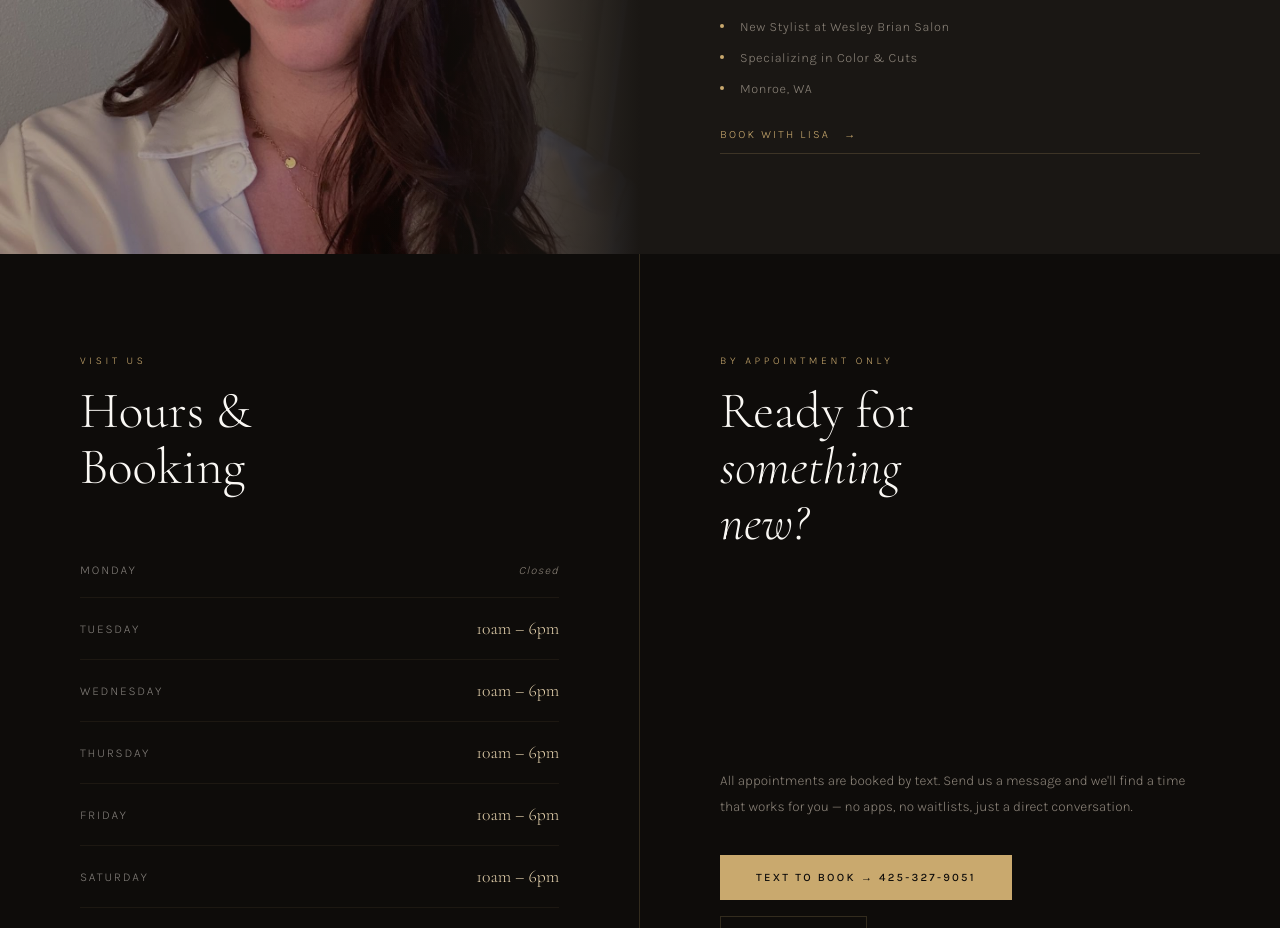
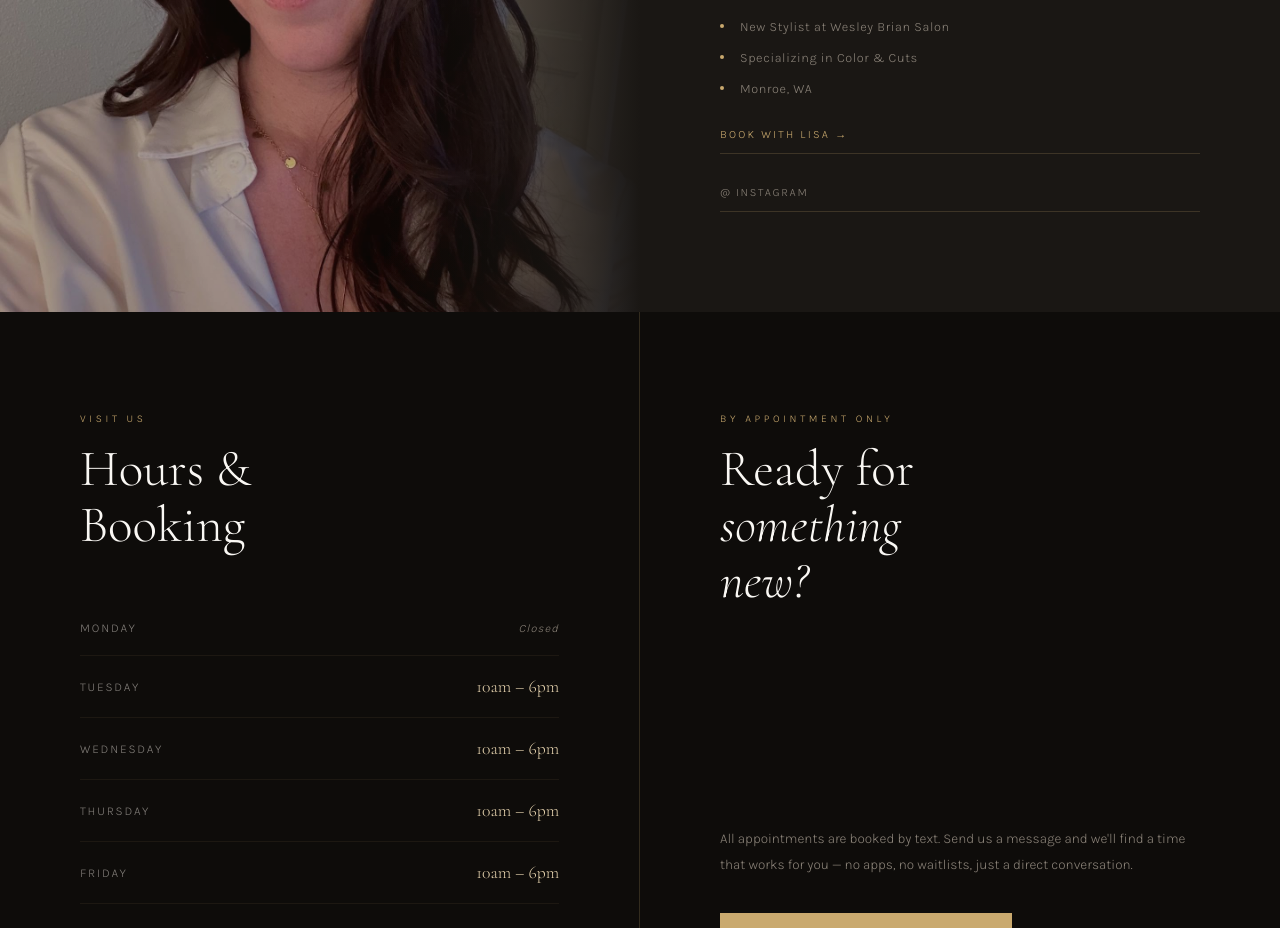
Before and after one commit to damonjbrown-cloud/apexworks-site, a plain HTML site: page wesleybrian.html in a window 1280 px wide. Shown: the part 3640-4568 px from the top of the page. Drawn offline with nearby package versions, Linux system fonts and the light colour scheme.

Commit message:
Add Lisa Instagram link

```diff
--- a/wesleybrian.html
+++ b/wesleybrian.html
@@ -1050,7 +1050,8 @@
       <div class="about-detail-item"><span class="about-detail-dot"></span>Specializing in Color & Cuts</div>
       <div class="about-detail-item"><span class="about-detail-dot"></span>Monroe, WA</div>
     </div>
-    <a href="sms:4253279051?body=Hi%2C%20I%27d%20like%20to%20book%20with%20Lisa." style="display:inline-flex; align-items:center; gap:14px; color:var(--gold); text-decoration:none; font-size:0.7rem; letter-spacing:0.2em; text-transform:uppercase; border-bottom:1px solid var(--border); padding-bottom:12px; margin-top:32px;">Book with Lisa <span>→</span></a>
+    <a href="sms:4253279051?body=Hi%2C%20I%27d%20like%20to%20book%20with%20Lisa." style="display:inline-flex; align-items:center; gap:14px; color:var(--gold); text-decoration:none; font-size:0.7rem; letter-spacing:0.2em; text-transform:uppercase; border-bottom:1px solid var(--border); padding-bottom:12px; margin-top:32px;">Book with Lisa →</a>
+      <a href="https://www.instagram.com/hair_by_lisajdavidson/" target="_blank" style="display:inline-flex; align-items:center; gap:10px; color:var(--muted); text-decoration:none; font-size:0.7rem; letter-spacing:0.15em; text-transform:uppercase; border-bottom:1px solid var(--border); padding-bottom:12px; margin-top:32px;">@ Instagram</a>
   </div>
   <div class="about-image" style="order: -1;">
     <img src="/lisa-davidson.jpg" alt="Lisa Davidson" class="about-img" style="object-position: center top;" onerror="this.style.display='none'">
```
